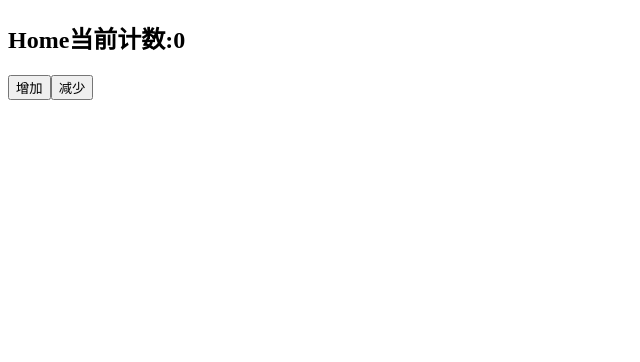
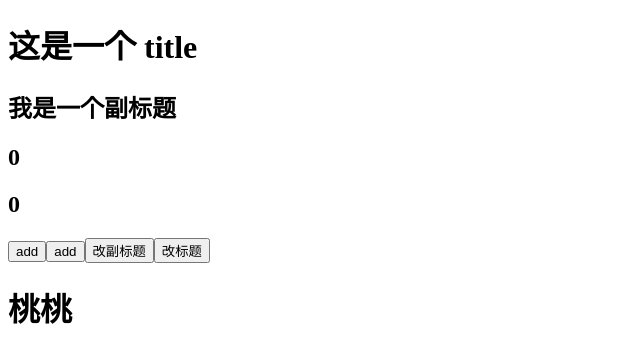
Before and after one commit to rx-app/react-hooks, a React (Create React App) app: page / in a window 1280 px wide. Shown: the top 362 px of the page, without its empty margins (0-640 px from the left). Built offline with nearby package versions, Linux system fonts and the light colour scheme.

Commit message:
useCallback

```diff
--- a/src/App.js
+++ b/src/App.js
@@ -1,22 +1,35 @@
-import React,{useReducer} from "react";
-function Example() {
-  function reducer(state,action) {
-    switch(action.type){
-      case 'increment':
-        return {...state,counter:state.counter+1};
-      case 'decrement':
-        return {...state,counter:state.counter-1};
-      default:
-        return state;
-    }
-  }
-  const [state,dispatch] = useReducer(reducer,{counter:0})
+import React, { useState ,useCallback} from "react";
+// 子组件
+function Childs(props) {
+  console.log("子组件渲染了");
   return (
-    <div>
-      <h2>Home当前计数:{state.counter}</h2>
-      <button onClick={e=>dispatch({type:'increment'})}>增加</button>
-      <button onClick={e=>dispatch({type:'decrement'})}>减少</button>
+    <>
+      <button onClick={props.onClick}>改标题</button>
+      <h1>{props.name}</h1>
+    </>
+  );
+}
+const Child = React.memo(Childs);
+export default function App() {
+  const [title, setTitle] = useState("这是一个 title");
+  const [subtitle, setSubtitle] = useState("我是一个副标题");
+  const [c,setC] = useState(0)
+  const [d,setD] = useState(0)
+  const callback = () => {
+    setTitle("标题改变了aaa");
+  };
+  let memoFn = useCallback(callback,[c])
+  return (
+    <div className="App">
+      <h1>{title}</h1>
+      <h2>{subtitle}</h2>
+      <h2>{c}</h2>
+      <h2>{d}</h2>
+
+      <button onClick={() => setC(c=>c+1)}>add</button>
+      <button onClick={() => setD(d=>d+1)}>add</button>
+      <button onClick={() => setSubtitle("副标题改变了")}>改副标题</button>
+      <Child onClick={memoFn} name="桃桃" />
     </div>
   );
 }
-export default Example;
```
